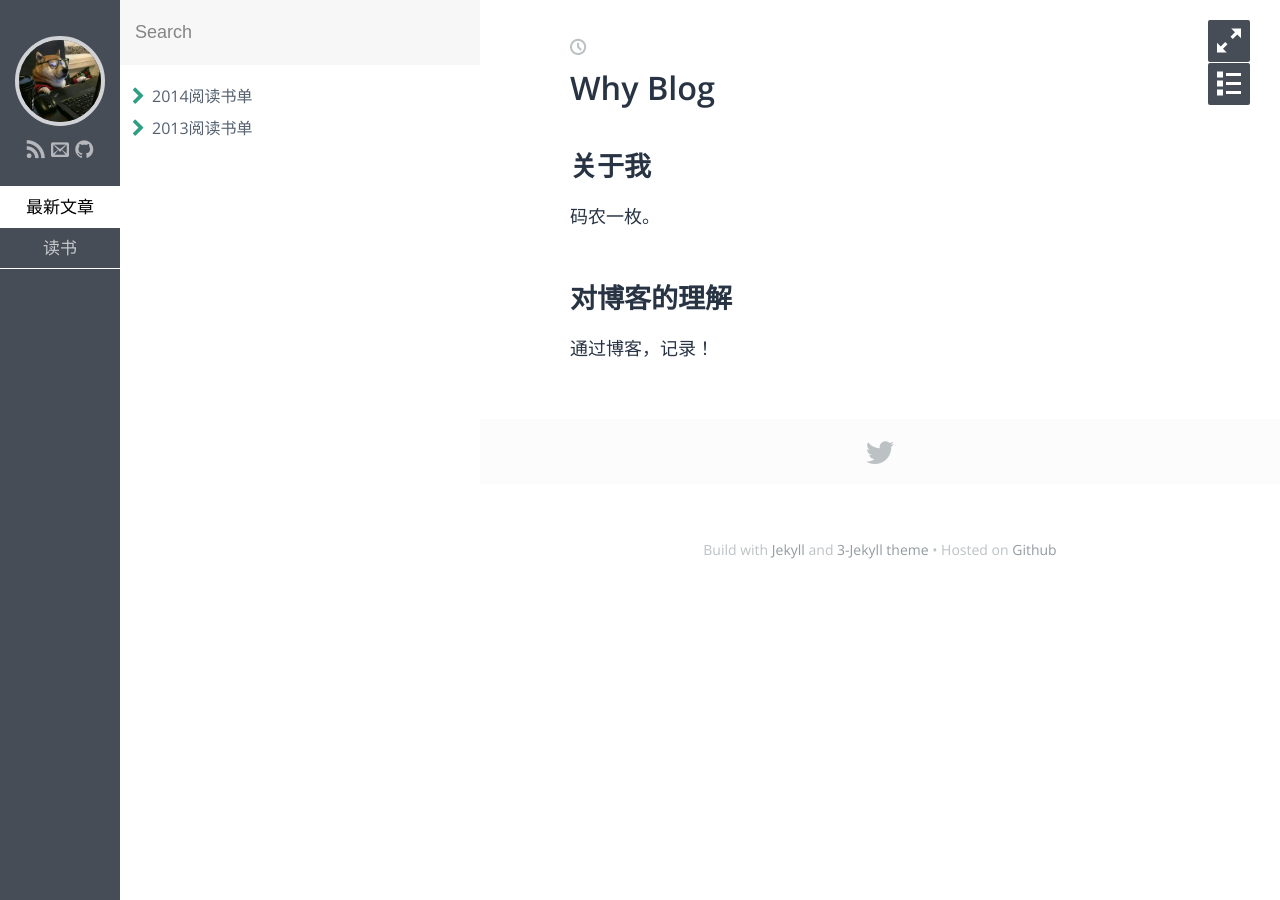
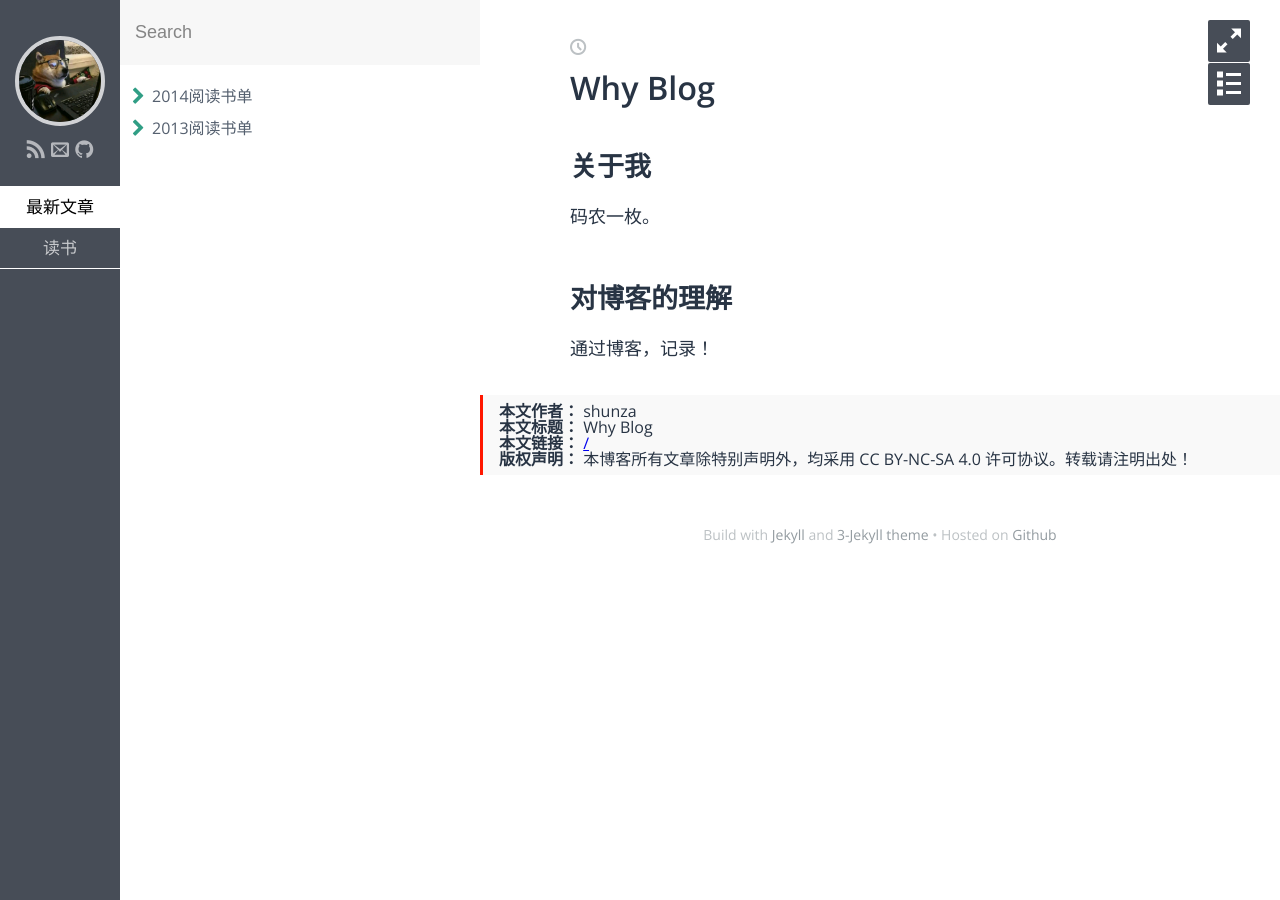
Before and after one commit to shunza/shunza.github.io, a Jekyll site: the page built from index.md, in a window 1280 px wide. Built offline with Jekyll 4.4.1, drawn with Linux system fonts in a browser that asks for light colours; some web fonts are replaced.

Commit message:
modify css.

```diff
--- a/_layouts/post.html
+++ b/_layouts/post.html
@@ -13,10 +13,13 @@ layout: default
   {{ content }}
 </article>
 
-<div class="post-share">
-  <div class="container">
-    <a href="https://twitter.com/share?url={{ page.url | prepend: site.baseurl | prepend: site.url }}&text={{ page.title }}" target="_blank" class="post-share-icon twitter"></a>
-  </div>
+<div>
+  <ul class="post-copyright">
+      <li> <strong>本文作者：</strong> shunza </li>
+      <li> <strong>本文标题：</strong> {{ page.title }} </li>
+      <li> <strong>本文链接：</strong> <a href="{{ page.url }}">{{ page.url }}</a></li>
+      <li> <strong>版权声明：</strong> 本博客所有文章除特别声明外，均采用 CC BY-NC-SA 4.0 许可协议。转载请注明出处！</li>
+  </ul>
 </div>
 
 {% if site.disqus.shortname %}
--- a/_sass/05-post.sass
+++ b/_sass/05-post.sass
@@ -10,6 +10,13 @@
   //   animation: fadeIn .6s $time-function
   &.open
     width: calc(100% - #{$sidebar-width})
+
+.post-copyright
+  margin: 2em 0 0
+  padding: .5em 1em
+  border-left: 3px solid #ff1700
+  background-color: #f9f9f9
+  list-style: none
 
 .container
   max-width: $post-max-width
```
